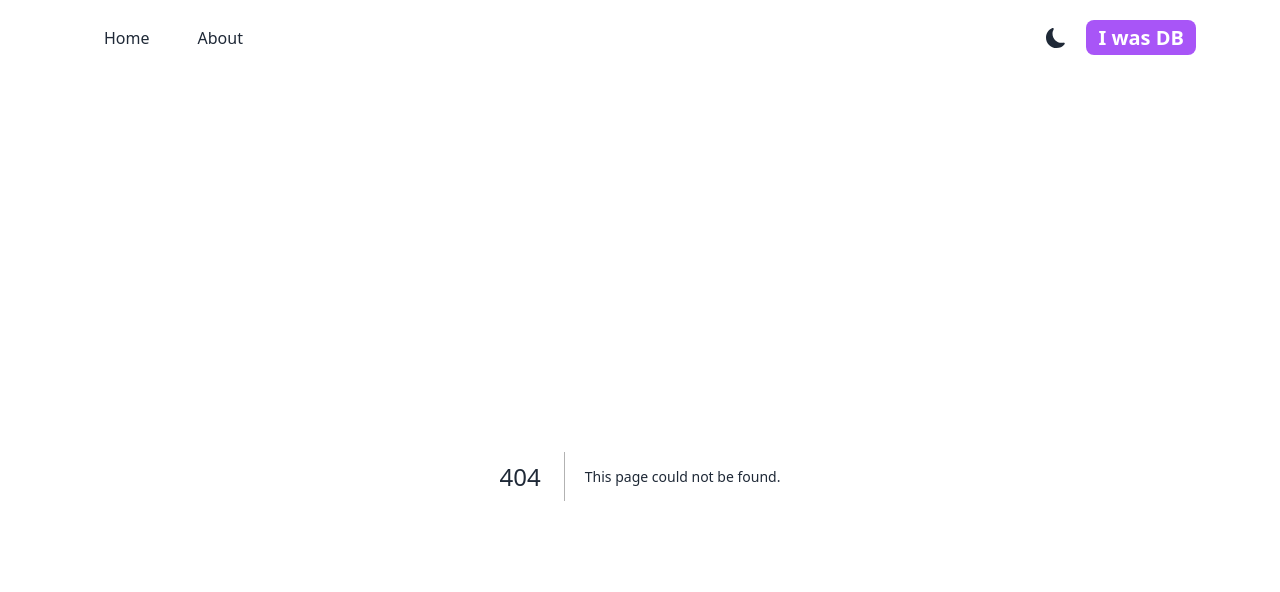
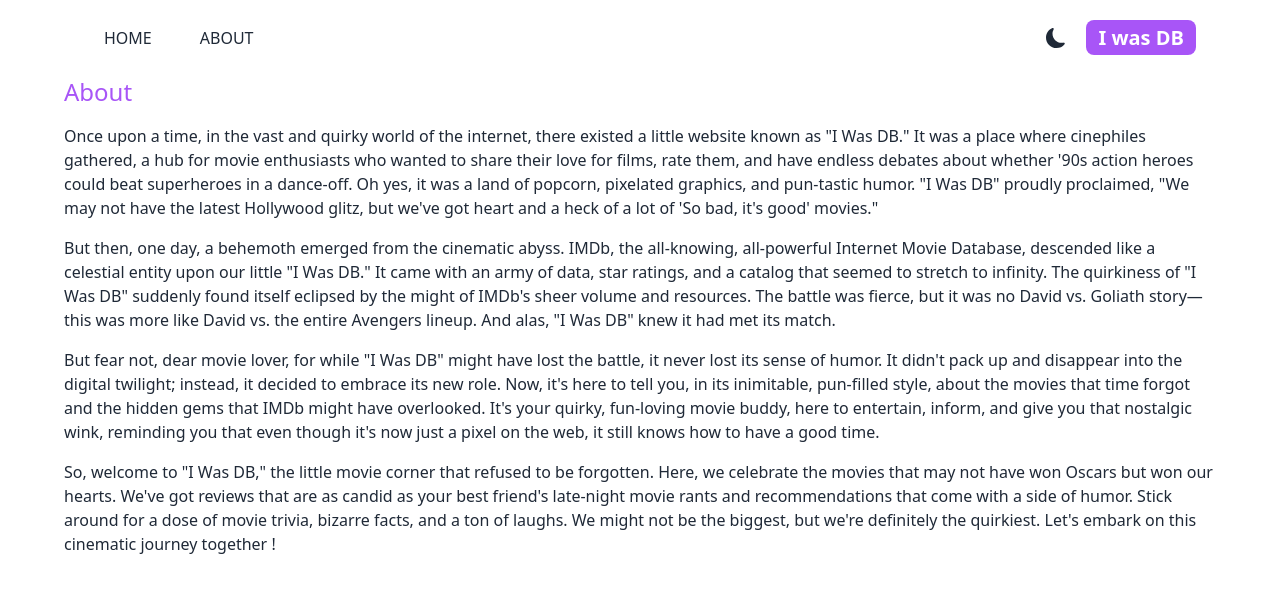
Before and after one commit to arey-pranay/i-was-db, a Next.js app: page /about in a window 1280 px wide. Before the commit this address had no page. Shown: the top 592 px of the page. Built offline with nearby package versions, Linux system fonts and the light colour scheme.

Commit message:
created the about page haha

```diff
--- /dev/null
+++ b/src/app/about/page.jsx
@@ -0,0 +1,54 @@
+import React from "react";
+
+function About() {
+  return (
+    <div className="max-w-6xl pb-8 mx-auto space-y-4">
+      <h1 className="text-2xl font-medium text-purple-500">About</h1>
+      <p>
+        Once upon a time, in the vast and quirky world of the internet, there
+        existed a little website known as &quot;I Was DB.&quot; It was a place
+        where cinephiles gathered, a hub for movie enthusiasts who wanted to
+        share their love for films, rate them, and have endless debates about
+        whether &apos;90s action heroes could beat superheroes in a dance-off.
+        Oh yes, it was a land of popcorn, pixelated graphics, and pun-tastic
+        humor. &quot;I Was DB&quot; proudly proclaimed, &quot;We may not have
+        the latest Hollywood glitz, but we&apos;ve got heart and a heck of a lot
+        of &apos;So bad, it&apos;s good&apos; movies.&quot;
+      </p>
+      <p>
+        But then, one day, a behemoth emerged from the cinematic abyss. IMDb,
+        the all-knowing, all-powerful Internet Movie Database, descended like a
+        celestial entity upon our little &quot;I Was DB.&quot; It came with an
+        army of data, star ratings, and a catalog that seemed to stretch to
+        infinity. The quirkiness of &quot;I Was DB&quot; suddenly found itself
+        eclipsed by the might of IMDb&apos;s sheer volume and resources. The
+        battle was fierce, but it was no David vs. Goliath story—this was more
+        like David vs. the entire Avengers lineup. And alas, &quot;I Was
+        DB&quot; knew it had met its match.
+      </p>
+      <p>
+        But fear not, dear movie lover, for while &quot;I Was DB&quot; might
+        have lost the battle, it never lost its sense of humor. It didn&apos;t
+        pack up and disappear into the digital twilight; instead, it decided to
+        embrace its new role. Now, it&apos;s here to tell you, in its
+        inimitable, pun-filled style, about the movies that time forgot and the
+        hidden gems that IMDb might have overlooked. It&apos;s your quirky,
+        fun-loving movie buddy, here to entertain, inform, and give you that
+        nostalgic wink, reminding you that even though it&apos;s now just a
+        pixel on the web, it still knows how to have a good time.
+      </p>
+      <p>
+        So, welcome to &quot;I Was DB,&quot; the little movie corner that
+        refused to be forgotten. Here, we celebrate the movies that may not have
+        won Oscars but won our hearts. We&apos;ve got reviews that are as candid
+        as your best friend&apos;s late-night movie rants and recommendations
+        that come with a side of humor. Stick around for a dose of movie trivia,
+        bizarre facts, and a ton of laughs. We might not be the biggest, but
+        we&apos;re definitely the quirkiest. Let&apos;s embark on this cinematic
+        journey together !
+      </p>
+    </div>
+  );
+}
+
+export default About;
--- a/src/components/Header.jsx
+++ b/src/components/Header.jsx
@@ -8,8 +8,8 @@
   return (
     <div className="flex justify-between max-w-6xl sm:mx-auto items-center py-6 px-4">
       <div className="flex">
-        <MenuItem title="Home" address="/" Icon={AiFillHome} />
-        <MenuItem title="About" address="/about" Icon={BsFillInfoCircleFill} />
+        <MenuItem title="HOME" address="/" Icon={AiFillHome} />
+        <MenuItem title="ABOUT" address="/about" Icon={BsFillInfoCircleFill} />
       </div>
       <div className="flex items-center space-x-5">
         <DarkModeSwitch />
```
